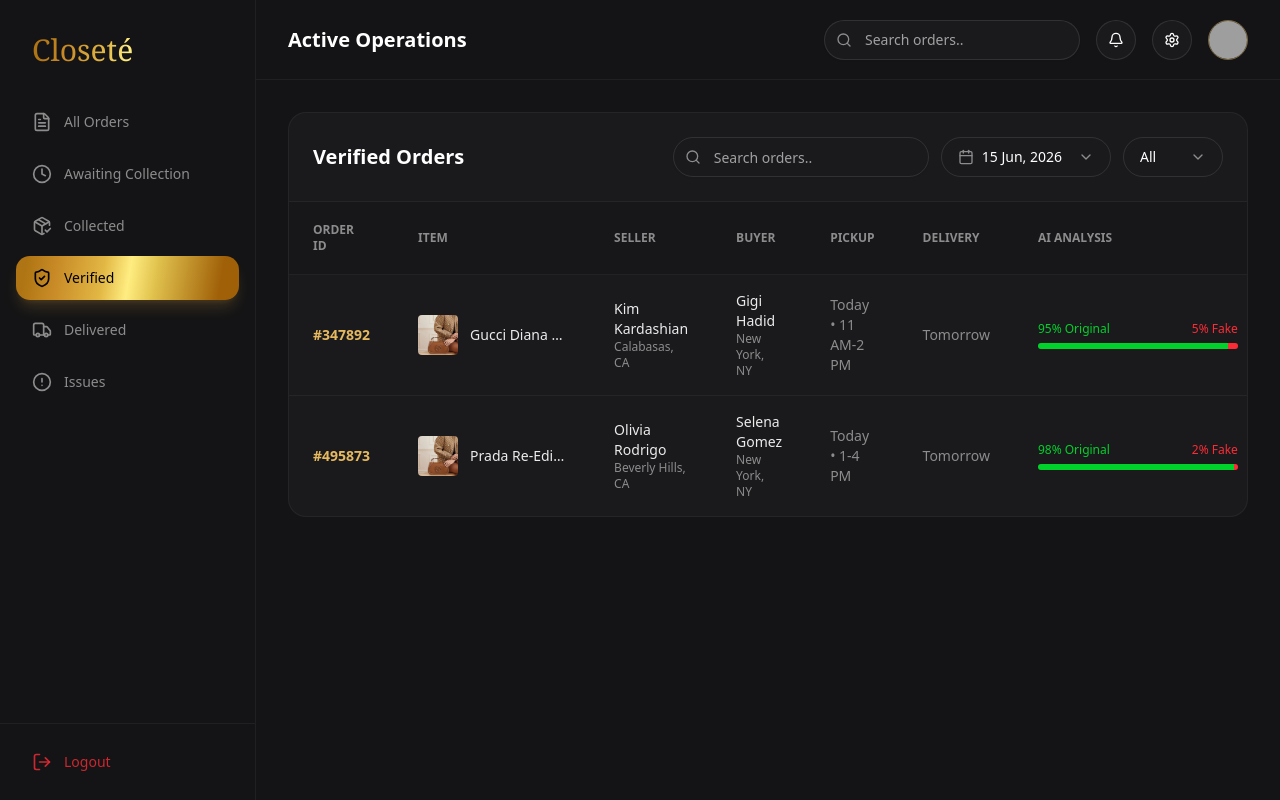
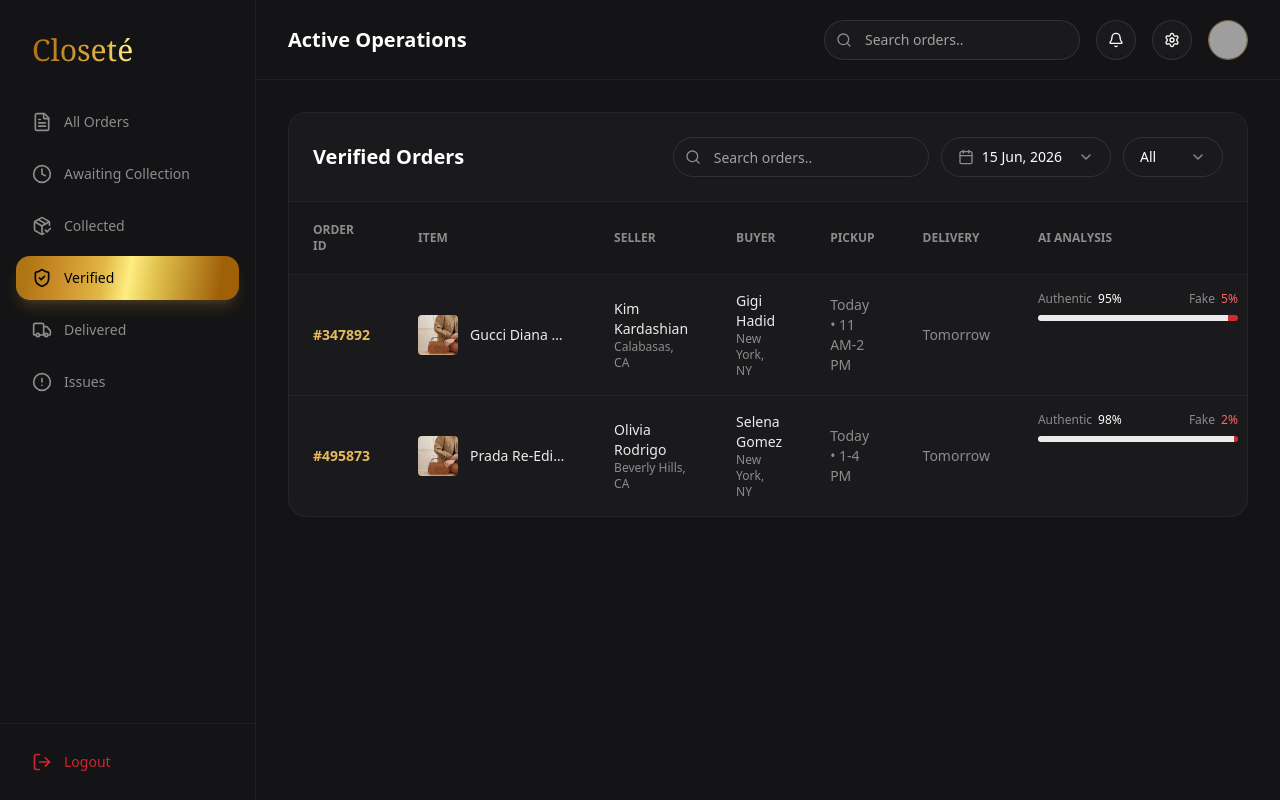
Before and after one commit to pronoy656/closete-admin-dashboard, a Next.js app: page /verified in a window 1280 px wide. Built offline with nearby package versions, Linux system fonts and the light colour scheme; grey boxes are pictures that could not be loaded.

Commit message:
colour contrast fixed in ai analysis coloumn

```diff
--- a/src/components/dashboard/OrderTable.tsx
+++ b/src/components/dashboard/OrderTable.tsx
@@ -1,7 +1,7 @@
 "use client";
 import React, { useState } from "react";
 import { useRouter } from "next/navigation";
-import { Search, Calendar, ChevronDown, Phone, MapPin, Check, ArrowRight, Info, ShoppingCart, ChevronLeft } from "lucide-react";
+import { Search, Calendar, ChevronDown, Phone, MapPin, Check, ArrowRight, Info, ShoppingCart, ChevronLeft, ShieldCheck, AlertTriangle, AlertCircle, Loader2 } from "lucide-react";
 import { Input } from "@/components/ui/input";
 import { useOrders, Order } from "@/context/OrdersContext";
 import {
@@ -189,26 +189,45 @@
                     <td className="px-6 py-4 text-[#8C8C8C]">
                       {order.delivery}
                     </td>
-                    <td className="px-6 py-4">
+                    <td className="px-6 py-4 align-top">
                       {order.aiAnalysis ? (
-                        <div className="flex flex-col gap-1.5 min-w-[200px] max-w-[280px]">
-                          <div className="flex justify-between items-center text-xs">
-                            <span className="text-[#00D22B] font-medium">{order.aiAnalysis.originalPercent}% Original</span>
-                            <span className="text-red-500 font-medium">{order.aiAnalysis.fakePercent}% Fake</span>
+                        <div className="flex flex-col gap-2 min-w-[200px] max-w-[280px]">
+                          {/* Top row with icons and percentages */}
+                          <div className="flex justify-between items-center text-xs font-medium">
+                            <div className="flex items-center gap-1.5 text-[#8C8C8C]">
+                               <span>Authentic</span>
+                               <span className="text-white">{order.aiAnalysis.originalPercent}%</span>
+                            </div>
+                            <div className={`flex items-center gap-1.5 ${order.aiAnalysis.fakePercent > 0 ? 'text-[#8C8C8C]' : 'text-[#8C8C8C]'}`}>
+                               <span>Fake</span>
+                               <span className={order.aiAnalysis.fakePercent > 0 ? "text-red-400" : "text-white"}>{order.aiAnalysis.fakePercent}%</span>
+                            </div>
                           </div>
-                          <div className="w-full h-1.5 rounded-full bg-red-500/20 overflow-hidden flex">
-                            <div className="h-full bg-[#00D22B]" style={{ width: `${order.aiAnalysis.originalPercent}%` }} />
-                            <div className="h-full bg-red-500" style={{ width: `${order.aiAnalysis.fakePercent}%` }} />
+
+                          {/* Progress bar */}
+                          <div className="w-full h-1.5 rounded-full bg-[#27272A] overflow-hidden flex">
+                            <div className="h-full bg-[#EBEBEB] transition-all duration-1000 ease-out" style={{ width: `${order.aiAnalysis.originalPercent}%` }} />
+                            <div className="h-full bg-red-500/80 transition-all duration-1000 ease-out" style={{ width: `${order.aiAnalysis.fakePercent}%` }} />
                           </div>
+
+                          {/* Reason */}
                           {order.aiAnalysis.fakePercent >= 50 && order.aiAnalysis.reason && (
-                            <div className="mt-1 text-[11px] text-[#8C8C8C] leading-snug bg-red-500/5 p-2 rounded border border-red-500/10">
-                              <span className="text-red-400 font-semibold mb-0.5 block">Marked as Fake:</span>
-                              {order.aiAnalysis.reason}
+                            <div className="mt-1 text-[11px] leading-relaxed text-[#8C8C8C] bg-[#1A1A1D] p-2.5 rounded-lg border border-red-500/10">
+                              <div className="flex items-start gap-1.5">
+                                <AlertCircle className="w-3.5 h-3.5 text-red-500/70 shrink-0 mt-0.5" />
+                                <div>
+                                  <span className="text-red-400/90 font-medium block mb-0.5">Flagged</span>
+                                  {order.aiAnalysis.reason}
+                                </div>
+                              </div>
                             </div>
                           )}
                         </div>
                       ) : (
-                        <span className="text-xs text-[#8C8C8C]">Pending analysis...</span>
+                        <div className="flex items-center gap-2 text-xs text-[#8C8C8C]">
+                          <Loader2 className="w-3.5 h-3.5 animate-spin" />
+                          <span>Analyzing...</span>
+                        </div>
                       )}
                     </td>
                     <td className="px-6 py-4 whitespace-nowrap">
```
